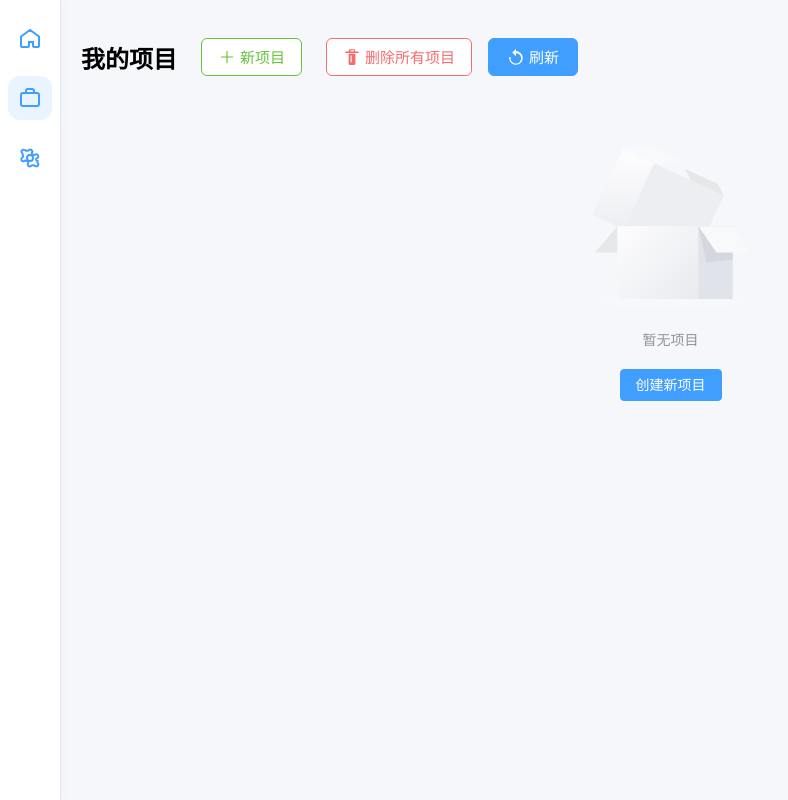
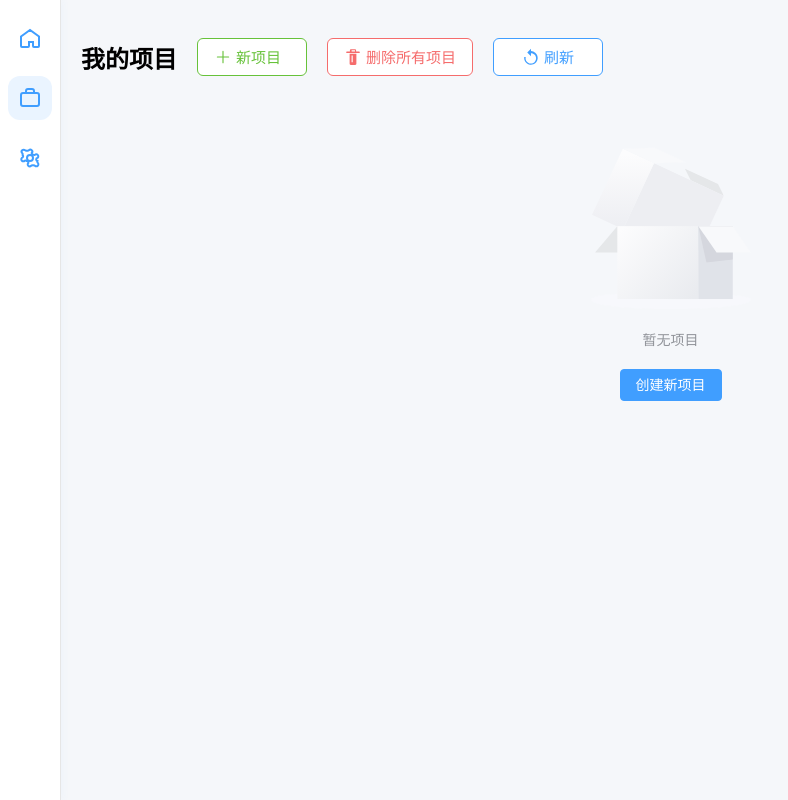
Before and after one commit to Cormac315/DX-Front, a Vue app: page /projects in a window 1280 px wide. Shown: the whole page, without its empty margins (0-788 px from the left). Built offline with nearby package versions, Linux system fonts and the light colour scheme; the HTML template or start-up script is replaced by a standard one.

Commit message:
优化灵动岛动画，优化“我的项目”按钮布局

```diff
--- a/src/views/Home.vue
+++ b/src/views/Home.vue
@@ -7,19 +7,19 @@
       <div
         class="dynamic-island"
         :class="{ collapsed: isIslandCollapsed }"
-        @mouseenter="isIslandCollapsed = false"
+        @mouseenter="isIslandCollapsed = false; showCollapsedIsland = false"
         @mouseleave="isIslandCollapsed = true"
       >
-        <div v-if="isIslandCollapsed" class="island-collapsed">
+        <div v-if="isIslandCollapsed && showCollapsedIsland" class="island-collapsed">
           <svg width="38" height="18" viewBox="0 0 38 18" fill="none">
             <rect x="1" y="1" width="36" height="16" rx="8" fill="#222" fill-opacity="0.85" stroke="#409EFF" stroke-width="2"/>
             <circle cx="19" cy="9" r="4" fill="#409EFF" fill-opacity="0.7"/>
           </svg>
         </div>
-        <transition name="island-expand">
+        <transition name="island-expand" @after-enter="showIslandActions = true" @before-leave="showIslandActions = false" @after-leave="showCollapsedIsland = true">
           <div v-show="!isIslandCollapsed" class="island-content">
             <el-input v-model="title" class="island-title-input" size="large" :maxlength="40" />
-            <div class="island-actions">
+            <div class="island-actions" :class="{ 'island-actions-visible': showIslandActions }">
               <el-tooltip :content="running ? '终止' : '初始化'" placement="bottom">
                 <el-button class="action-btn" @click="running ? onTerminate() : onInit()" circle>
                   <svg width="22" height="22" fill="none" viewBox="0 0 24 24">
@@ -210,7 +210,9 @@ export default {
       selectedFiles: [],
       hoveredIndex: null,
       isIslandCollapsed: true,
-      running: false
+      running: false,
+      showCollapsedIsland: true,
+      showIslandActions: false
     }
   },
   created() {
@@ -560,6 +562,14 @@ export default {
   display: flex;
   gap: 12px;
   align-items: center;
+  opacity: 0;
+  transform: translateY(16px);
+  transition: opacity 0.35s 0.03s cubic-bezier(.4,0,.2,1), transform 0.35s 0.03s cubic-bezier(.4,0,.2,1);
+}
+
+.island-actions.island-actions-visible {
+  opacity: 1;
+  transform: translateY(0);
 }
 
 .action-btn {
--- a/src/views/Projects.vue
+++ b/src/views/Projects.vue
@@ -15,9 +15,9 @@
         </svg>
         删除所有项目
       </button>
-      <el-button type="primary" @click="loadProjects" size="small" class="refresh-btn header-btn">
+      <el-button type="primary" @click="loadProjects(true)" size="small" class="refresh-btn header-btn">
         <svg width="18" height="18" viewBox="0 0 24 24" fill="none" style="margin-right:4px;">
-          <path d="M17.65 6.35A7.95 7.95 0 0 0 12 4V1L7 6l5 5V7c1.93 0 3.68.78 4.95 2.05A7 7 0 1 1 5 12H3a9 9 0 1 0 14.65-5.65z" fill="#fff"/>
+          <path d="M17.65 6.35A7.95 7.95 0 0 0 12 4V1L7 6l5 5V7c1.93 0 3.68.78 4.95 2.05A7 7 0 1 1 5 12H3a9 9 0 1 0 14.65-5.65z" fill="currentColor"/>
         </svg>
         刷新
       </el-button>
@@ -76,8 +76,11 @@ export default {
     this.loadProjects()
   },
   methods: {
-    loadProjects() {
+    loadProjects(showMsg = false) {
       this.projects = JSON.parse(localStorage.getItem(STORAGE_KEY) || '[]').sort((a, b) => b.updateTime - a.updateTime)
+      if (showMsg) {
+        this.$message.success({ message: '已刷新', duration: 1000 })
+      }
     },
     openProject(id) {
       this.$router.push({ path: '/', query: { projectId: id } })
@@ -148,12 +151,12 @@ export default {
 .projects-header {
   display: flex;
   align-items: center;
-  gap: 16px;
+  gap: 20px;
 }
 
 .header-btn {
   height: 38px;
-  min-width: 90px;
+  min-width: 110px;
   padding: 0 16px;
   font-size: 15px;
   display: flex;
@@ -165,7 +168,6 @@ export default {
 }
 
 .new-project-btn {
-  margin-left: 8px;
   background: #fff;
   border: 1.5px solid #67c23a;
   color: #67c23a;
@@ -182,7 +184,6 @@ export default {
 }
 
 .delete-all-btn {
-  margin-left: 8px;
   background: #fff;
   border: 1.5px solid #f56c6c;
   color: #f56c6c;
@@ -197,8 +198,8 @@ export default {
 }
 
 .refresh-btn {
-  background: #409EFF;
-  color: #fff;
+  background: #fff;
+  color: #409EFF;
   border: 1.5px solid #409EFF;
   transition: background 0.2s, color 0.2s, border 0.2s;
   display: flex;
@@ -206,7 +207,7 @@ export default {
   gap: 4px;
   font-size: 15px;
   height: 38px;
-  min-width: 90px;
+  min-width: 110px;
   padding: 0 16px;
   border-radius: 6px;
   box-sizing: border-box;
@@ -217,8 +218,8 @@ export default {
   vertical-align: middle;
 }
 .refresh-btn:hover {
-  background: #66b1ff;
-  color: #fff;
+  background: #f0f6ff;
+  color: #409EFF;
   border-color: #66b1ff;
 }
 
```
